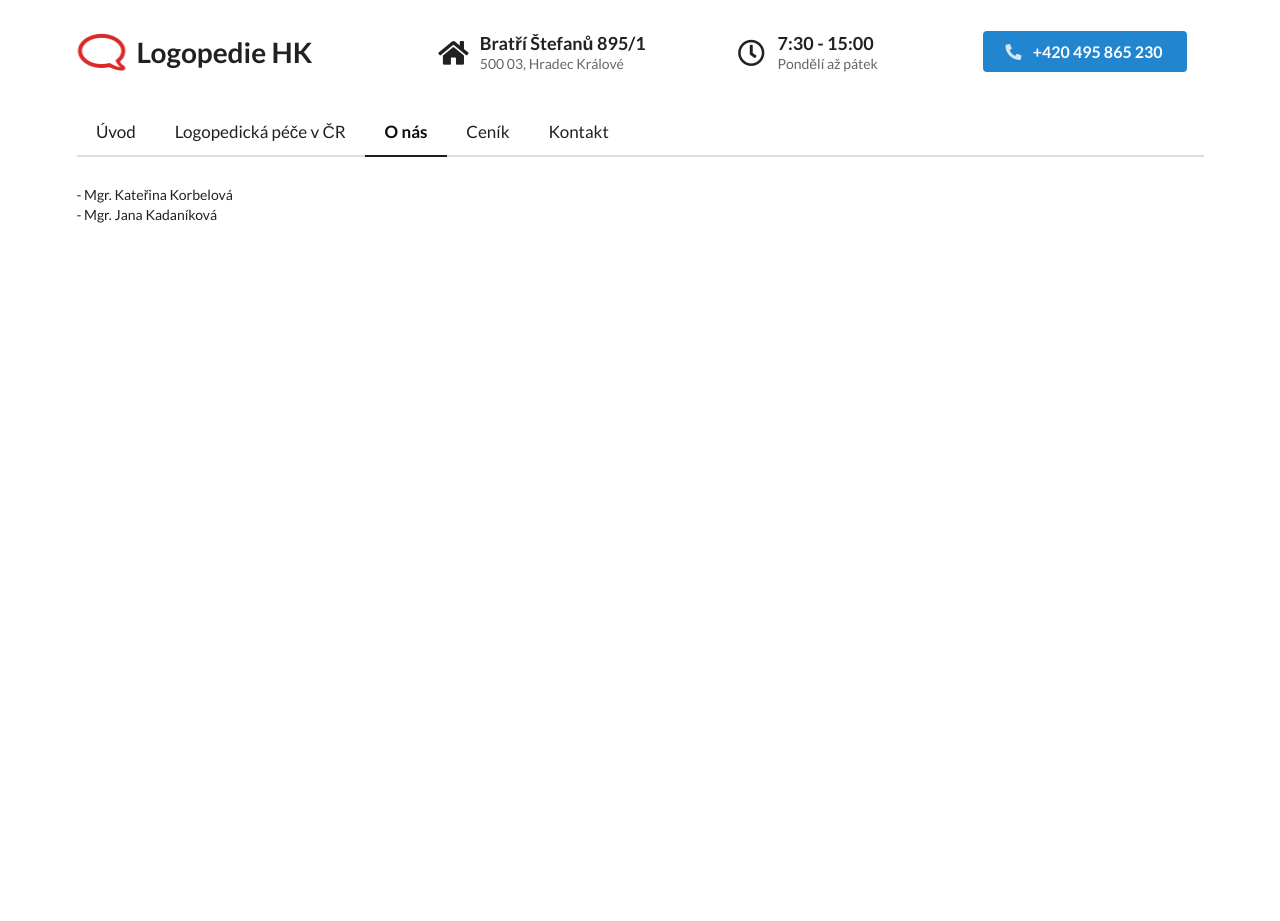
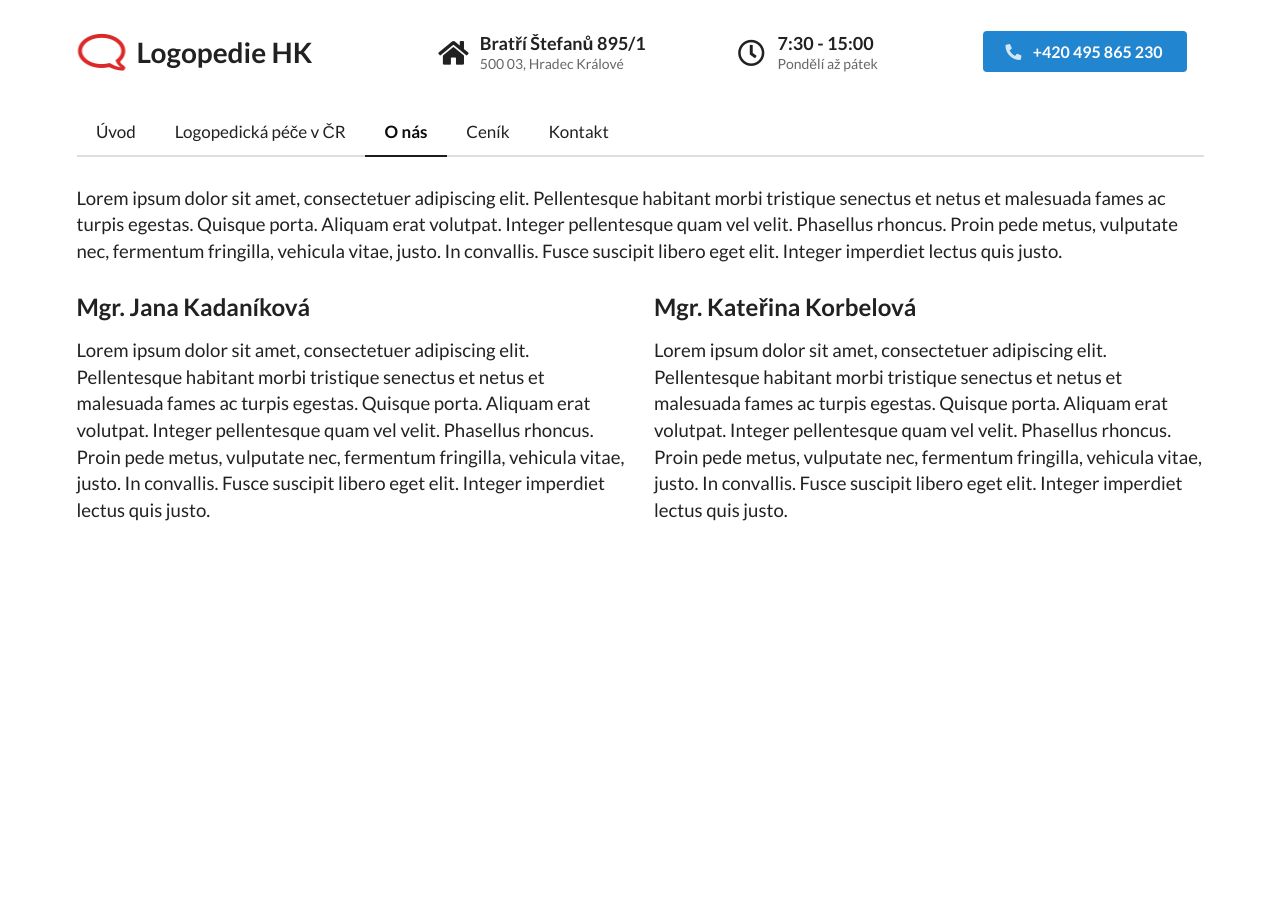
Before and after one commit to dstlmrk/logopediehk, a Jekyll site: the page built from o_nas.html, in a window 1280 px wide. Built offline with Jekyll 4.4.1, drawn with Linux system fonts in a browser that asks for light colours; nearby versions of some CDN libraries.

Commit message:
about and better navigation

```diff
--- a/_includes/navigation.html
+++ b/_includes/navigation.html
@@ -40,9 +40,21 @@
 			</div>
 		</div>
 	</div>
-	<div class="ui huge secondary pointing menu" style="margin-top: 2.5rem;">
-		{% for item in site.data.navigation %}
-			<a href="{{ item.link }}" class="{% if page.url == item.link %}active{% endif %} item">{{ item.name }}</a>
-		{% endfor %}
+	<div style="margin-top: 2.5rem;">
+		<!-- TODO: message pro aktuality -->
+		<!-- <div class="ui icon warning message">
+			<i class="doctor icon"></i>
+			<div class="content">
+				<div class="header">
+					<h2>15. března bude zavřeno</h2>
+				</div>
+				<p>Více informací o&nbsp;tom, kdo má právo na logopedickou péči hrazenou ze&nbsp;zdravotního pojištění najdete <a href="/logopedicka_pece.html">zde</a></p>
+			</div>
+		</div> -->
+		<div class="ui huge secondary pointing menu">
+			{% for item in site.data.navigation %}
+				<a href="{{ item.link }}" class="{% if page.url == item.link %}active{% endif %} item">{{ item.name }}</a>
+			{% endfor %}
+		</div>
 	</div>
 </div>
--- a/cenik.html
+++ b/cenik.html
@@ -32,10 +32,6 @@
       <td><b>211</b></td>
       <td>Zdravotní pojišťovna ministerstva vnitra ČR</td>
     </tr>
-    <tr>
-      <td><b>213</b></td>
-      <td>Revírní bratrská pokladna, zdrav. pojišťovna</td>
-    </tr>
   </tbody>
 </table>
 
--- a/index.html
+++ b/index.html
@@ -23,3 +23,5 @@
         </div>
     </div>
 </div>
+
+<!-- TODO: odkazy na kratke zpravy -->
--- a/kontakt.html
+++ b/kontakt.html
@@ -6,8 +6,8 @@
 	<div class="row">
 		<div class="five wide column">
 			<h1>Kontaktní údaje</h1>
-			<p>Ambulance se nachází ve&nbsp;2.&nbsp;patře budovy EUC kliniky na&nbsp;Slezském předměstí v&nbsp;Hradci Králové.</p>
-			<!-- TODO: schovat tabulku pro mobily a zobrazit jinak -->
+			<p>Ambulance se nachází v&nbsp;5.&nbsp;patře budovy EUC kliniky na&nbsp;Slezském předměstí v&nbsp;Hradci Králové.</p>
+			<p>Ordinace má bezbariérový přístup.</p>
 			<table class="ui very basic collapsing unstackable table">
 				<tbody>
 					<tr>
--- a/o_nas.html
+++ b/o_nas.html
@@ -2,5 +2,21 @@
 layout: default
 title: Logopedie Hradec Králové
 ---
-- Mgr.&nbsp;Kateřina Korbelová<br>
-- Mgr.&nbsp;Jana Kadaníková<br>
+
+<div class="ui stackable grid">
+	<div class="row">
+		<div class="column">
+			<p>Lorem ipsum dolor sit amet, consectetuer adipiscing elit. Pellentesque habitant morbi tristique senectus et netus et malesuada fames ac turpis egestas. Quisque porta. Aliquam erat volutpat. Integer pellentesque quam vel velit. Phasellus rhoncus. Proin pede metus, vulputate nec, fermentum fringilla, vehicula vitae, justo. In convallis. Fusce suscipit libero eget elit. Integer imperdiet lectus quis justo.</p>
+		</div>
+	</div>
+	<div class="row">
+		<div class="eight wide column">
+			<h2>Mgr.&nbsp;Jana Kadaníková</h2>
+			<p>Lorem ipsum dolor sit amet, consectetuer adipiscing elit. Pellentesque habitant morbi tristique senectus et netus et malesuada fames ac turpis egestas. Quisque porta. Aliquam erat volutpat. Integer pellentesque quam vel velit. Phasellus rhoncus. Proin pede metus, vulputate nec, fermentum fringilla, vehicula vitae, justo. In convallis. Fusce suscipit libero eget elit. Integer imperdiet lectus quis justo.</p>
+		</div>
+		<div class="eight wide column">
+			<h2>Mgr.&nbsp;Kateřina Korbelová</h2>
+			<p>Lorem ipsum dolor sit amet, consectetuer adipiscing elit. Pellentesque habitant morbi tristique senectus et netus et malesuada fames ac turpis egestas. Quisque porta. Aliquam erat volutpat. Integer pellentesque quam vel velit. Phasellus rhoncus. Proin pede metus, vulputate nec, fermentum fringilla, vehicula vitae, justo. In convallis. Fusce suscipit libero eget elit. Integer imperdiet lectus quis justo.</p>
+		</div>
+	</div>
+</div>
```
